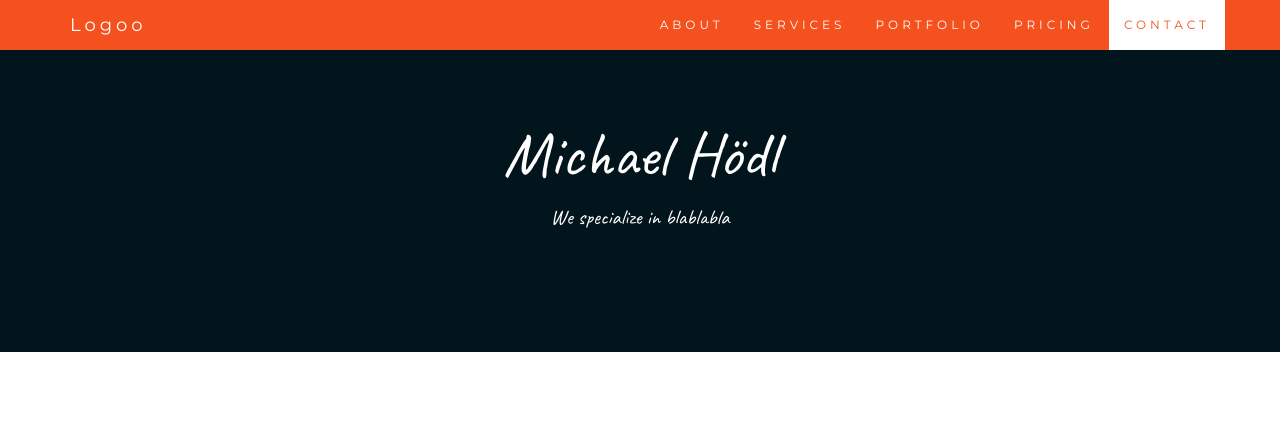
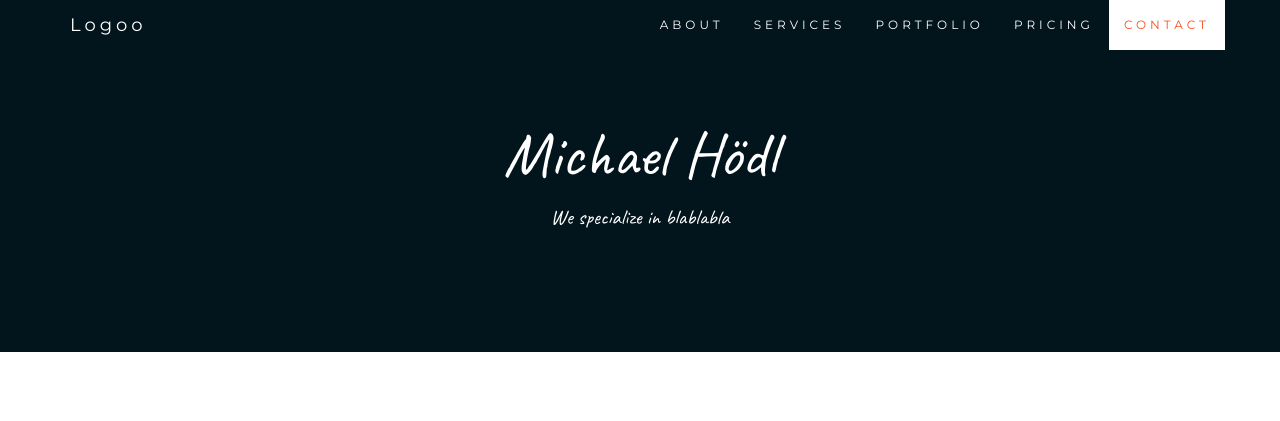
Before and after one commit to michaelhoedl/testpage, a plain HTML site: page index.html in a window 1280 px wide. Shown: the top 421 px of the page. Drawn offline with nearby package versions, Linux system fonts and the light colour scheme.

Commit message:
some tests

```diff
--- a/index.html
+++ b/index.html
@@ -2,7 +2,7 @@
 <html lang="en">
 <head>
   <!-- Theme Made By www.w3schools.com -->
-  <title>Bootstrap Theme Company Page</title>
+  <title>My Test Page</title>
   <meta charset="utf-8">
   <meta name="viewport" content="width=device-width, initial-scale=1">
   <link rel="stylesheet" href="https://maxcdn.bootstrapcdn.com/bootstrap/3.3.7/css/bootstrap.min.css">
@@ -121,7 +121,7 @@
   }
   .navbar {
     margin-bottom: 0;
-    background-color: #f4511e;
+    background-color: #03151c;
     z-index: 9999;
     border: 0;
     font-size: 12px !important;
```
